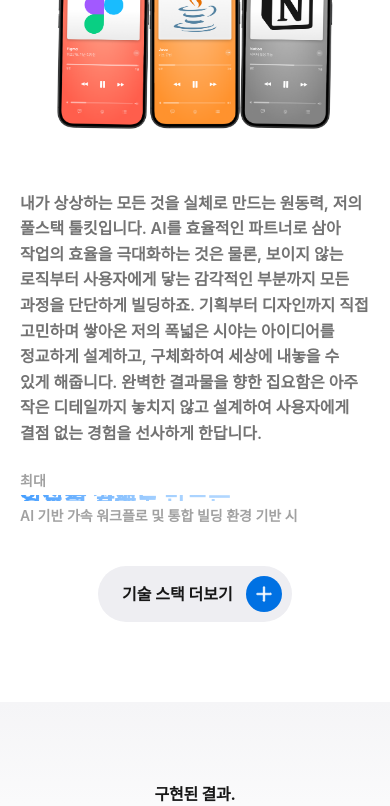
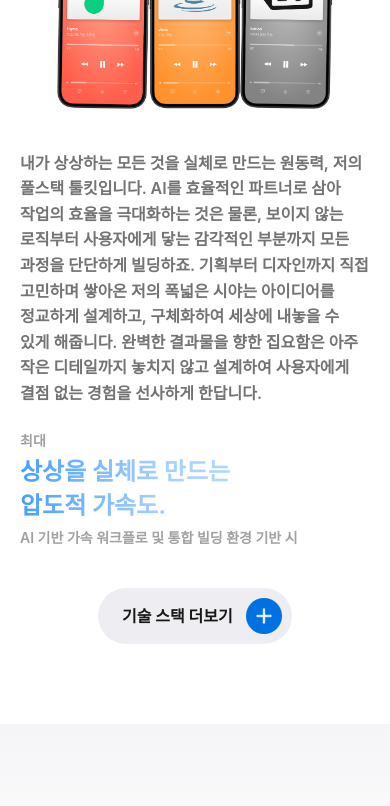
Before and after one commit to BS-Stack-Lab/portfolio-site-2026, a Next.js app: page / in a window 390 px wide. Shown: the part 3152-3958 px from the top of the page. Built offline with nearby package versions, Linux system fonts and the light colour scheme; a web font is replaced by a local one.

Commit message:
akldjfalksjdflaksdjf

```diff
--- a/components/TechStack.tsx
+++ b/components/TechStack.tsx
@@ -21,7 +21,7 @@ export default function TechStack() {
 
   return (
     <section className="relative w-full bg-white flex flex-col items-center xl:py-[140px] md:py-[100px] py-[80px] overflow-hidden">
-      <div className="w-full max-w-[1600px] mx-auto px-[20px] md:px-[40px] xl:px-[80px] flex flex-col items-center xl:gap-[100px] md:gap-[80px] gap-[60px]">
+      <div className="w-full max-w-[1600px] mx-auto px-[20px] md:px-[40px] xl:px-[80px] flex flex-col items-center xl:gap-[100px] md:gap-[80px] gap-[40px]">
 
         {/* 타이틀 영역 */}
         <div className="md:w-[80%] w-full flex justify-start">
@@ -41,7 +41,7 @@ export default function TechStack() {
         </div>
 
         {/* 하단 텍스트 및 버튼 영역 */}
-        <div className="w-full flex flex-col items-center xl:gap-[40px] md:gap-[80px] gap-[40px]">
+        <div className="w-full flex flex-col items-center xl:gap-[100px] md:gap-[80px] gap-[40px]">
           <div className="md:w-[80%] w-full flex flex-col md:flex-row justify-between items-start gap-[24px] md:gap-[40px] xl:gap-[80px]">
             <p className="font-wanted font-semibold text-[#737373] xl:text-[20px] xl:leading-[28px] md:text-[18px] md:leading-[26px] text-[16px] leading-[1.6] md:flex-1 break-keep">
             내가 상상하는 모든 것을 실체로 만드는 원동력, 저의 풀스택 툴킷입니다. AI를 효율적인 파트너로 삼아 작업의 효율을 극대화하는 것은 물론, 보이지 않는 로직부터 사용자에게 닿는 감각적인 부분까지 모든 과정을 단단하게 빌딩하죠. 기획부터 디자인까지 직접 고민하며 쌓아온 저의 폭넓은 시야는 아이디어를 정교하게 설계하고, 구체화하여 세상에 내놓을 수 있게 해줍니다. 완벽한 결과물을 향한 집요함은 아주 작은 디테일까지 놓치지 않고 설계하여 사용자에게 결점 없는 경험을 선사하게 한답니다.
@@ -49,7 +49,7 @@ export default function TechStack() {
 
             <div className="flex flex-col gap-[4px] md:w-auto xl:w-[343px]">
               <span className="font-wanted font-semibold text-[#A1A1A1] text-[14px]">최대</span>
-              <h3 className="font-wanted font-bold xl:text-[40px] xl:leading-[52px] md:text-[32px] md:leading-[42px] text-[24px] leading-[3px]
+              <h3 className="font-wanted font-bold xl:text-[40px] xl:leading-[52px] md:text-[32px] md:leading-[42px] text-[24px] leading-[34px]
                 bg-gradient-to-r from-[#449EFF] via-[#A4D0FF] to-[#BDDDFF] bg-clip-text text-transparent">
                 상상을 실체로 만드는 <br /> 압도적 가속도.
               </h3>
```
